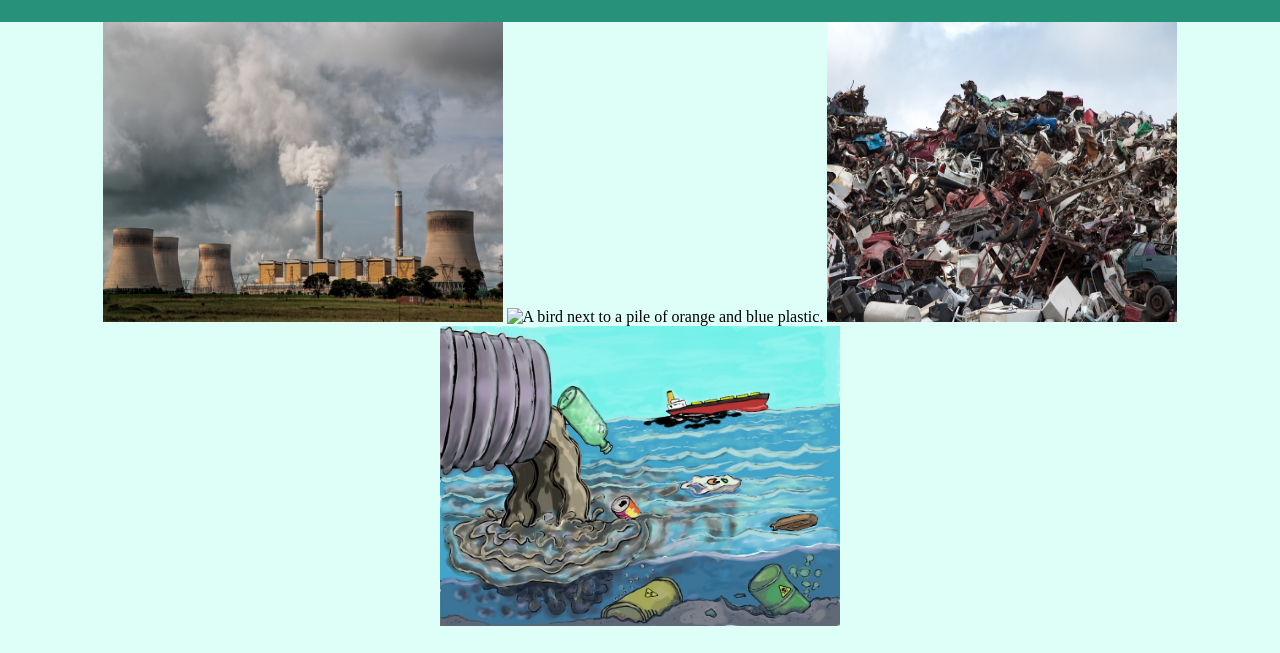
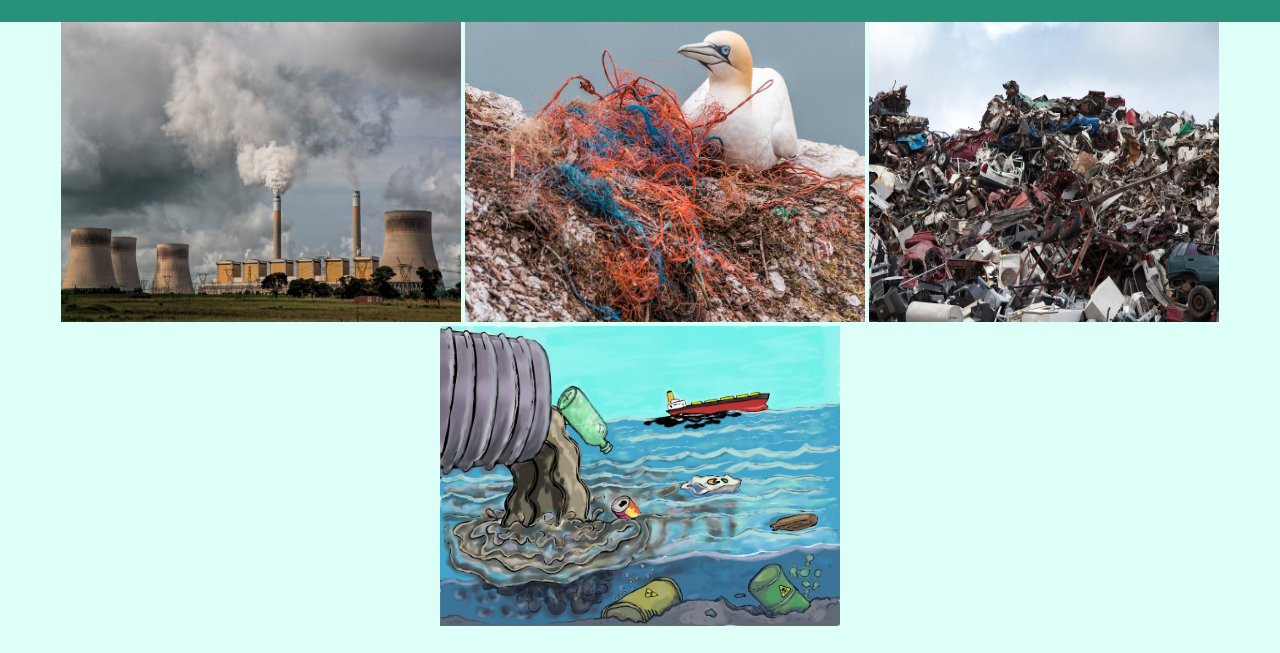
Before and after one commit to Xiaoweikellyli/Xiaoweikellyli.github.io, a plain HTML site: page index.html in a window 1280 px wide. Shown: the part 93-746 px from the top of the page. Drawn offline with Linux system fonts and the light colour scheme; a script that the page names is missing.

Commit message:
Update index.html

```diff
--- a/index.html
+++ b/index.html
@@ -61,7 +61,7 @@
     <div class="images">
     <center>
       <img src= "air pollution.jpg" alt="A factory with smoke all over." width="400" height="300">
-      <img src= "bird.jpg" alt="A bird next to a pile of orange and blue plastic." width="400" height="300">
+      <img src= "bird and plastic.jpg" alt="A bird next to a pile of orange and blue plastic." width="400" height="300">
       <img src= "landfill.jpg" alt="Image with a hill of junk/trash." width="350" height="300">
       <img src="trash in ocean.jpg" alt="Brown stuff being poured into the ocean along with a plastic bag, can, and glass bottle. There are 2 barrels of radioactive, and deadly wastes on the bottom. There is also a boat in the back." width="400" height="300">
     </center>
```
